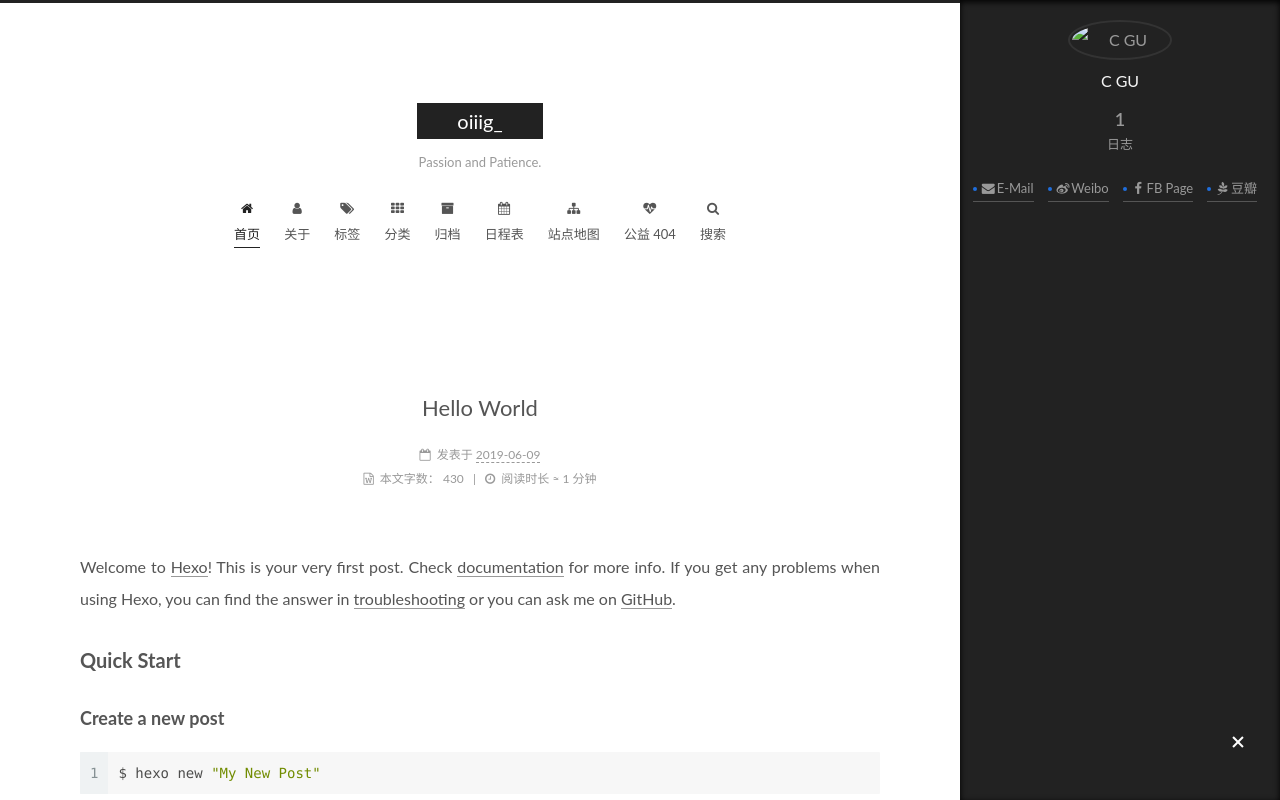
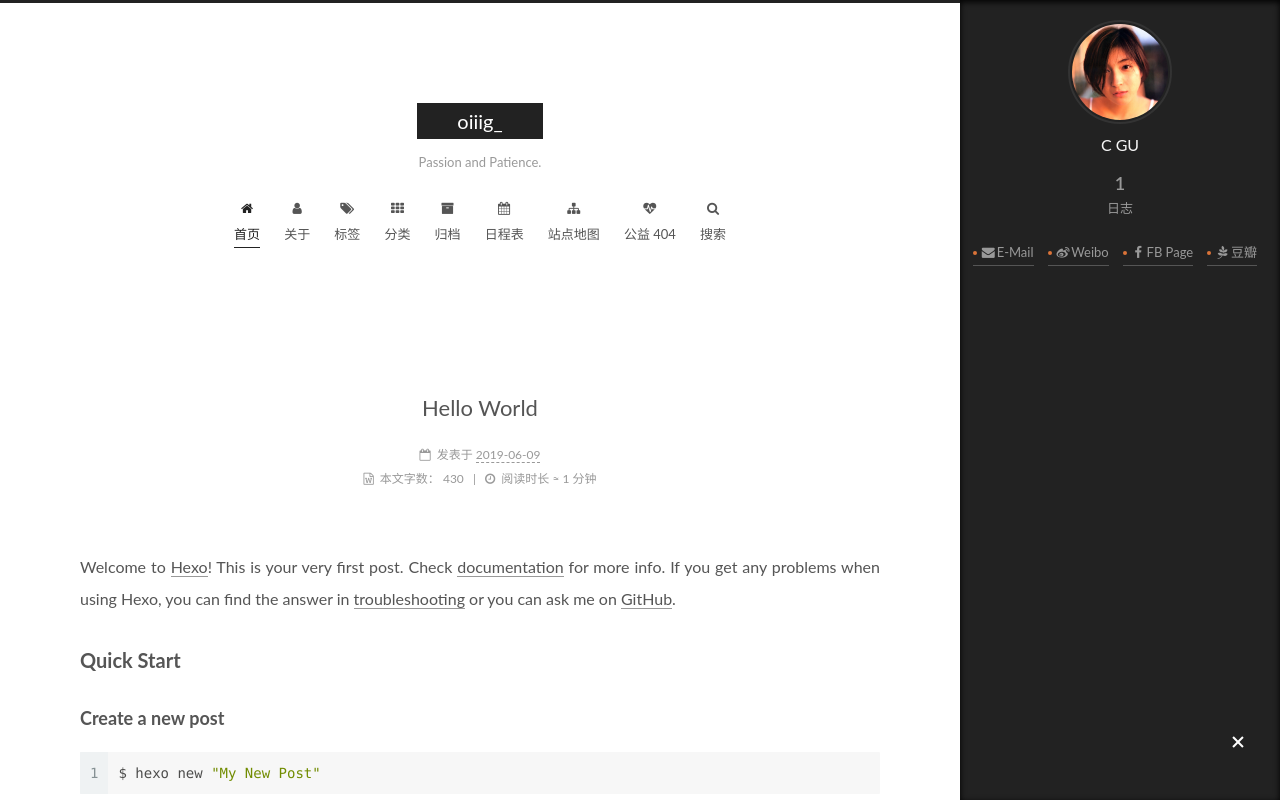
Before and after one commit to oiiig/oiiig.github.io, a plain HTML site: page index.html in a window 1280 px wide. Both pictures are taken after a click on the element 1238 px from the left and 743 px from the top of the page. Shown: the top 800 px of the page. Drawn offline with Linux system fonts and the light colour scheme; some packages are replaced by stand-ins of ours; a script that the page names is missing.

Commit message:
Site updated: 2019-06-09 22:25:48

```diff
--- a/css/main.css
+++ b/css/main.css
@@ -1773,7 +1773,7 @@ pre .javascript .function {
   width: 4px;
   height: 4px;
   border-radius: 50%;
-  background: #1f6edd;
+  background: #db7338;
 }
 .feed-link,
 .chat {
--- a/index.html
+++ b/index.html
@@ -426,7 +426,7 @@
     <span hidden itemprop="author" itemscope itemtype="http://schema.org/Person">
       <meta itemprop="name" content="C GU">
       <meta itemprop="description" content>
-      <meta itemprop="image" content="/../photos/ryoukko.jpeg">
+      <meta itemprop="image" content="/images/ryoukko.jpeg">
     </span>
 
     <span hidden itemprop="publisher" itemscope itemtype="http://schema.org/Organization">
@@ -616,7 +616,7 @@
         <div class="site-overview">
           <div class="site-author motion-element" itemprop="author" itemscope itemtype="http://schema.org/Person">
 
-              <img class="site-author-image" itemprop="image" src="/../photos/ryoukko.jpeg" alt="C GU">
+              <img class="site-author-image" itemprop="image" src="/images/ryoukko.jpeg" alt="C GU">
 
               <p class="site-author-name" itemprop="name">C GU</p>
               <div class="site-description motion-element" itemprop="description"></div>
```
Also changed, not shown: 2019/06/09/hello-world/index.html (+2 -2 lines), archives/2019/06/index.html (+1 -1 lines), archives/2019/index.html (+1 -1 lines), archives/index.html (+1 -1 lines), images/favicon-16x16-next.png, images/favicon-32x32-next.png.
